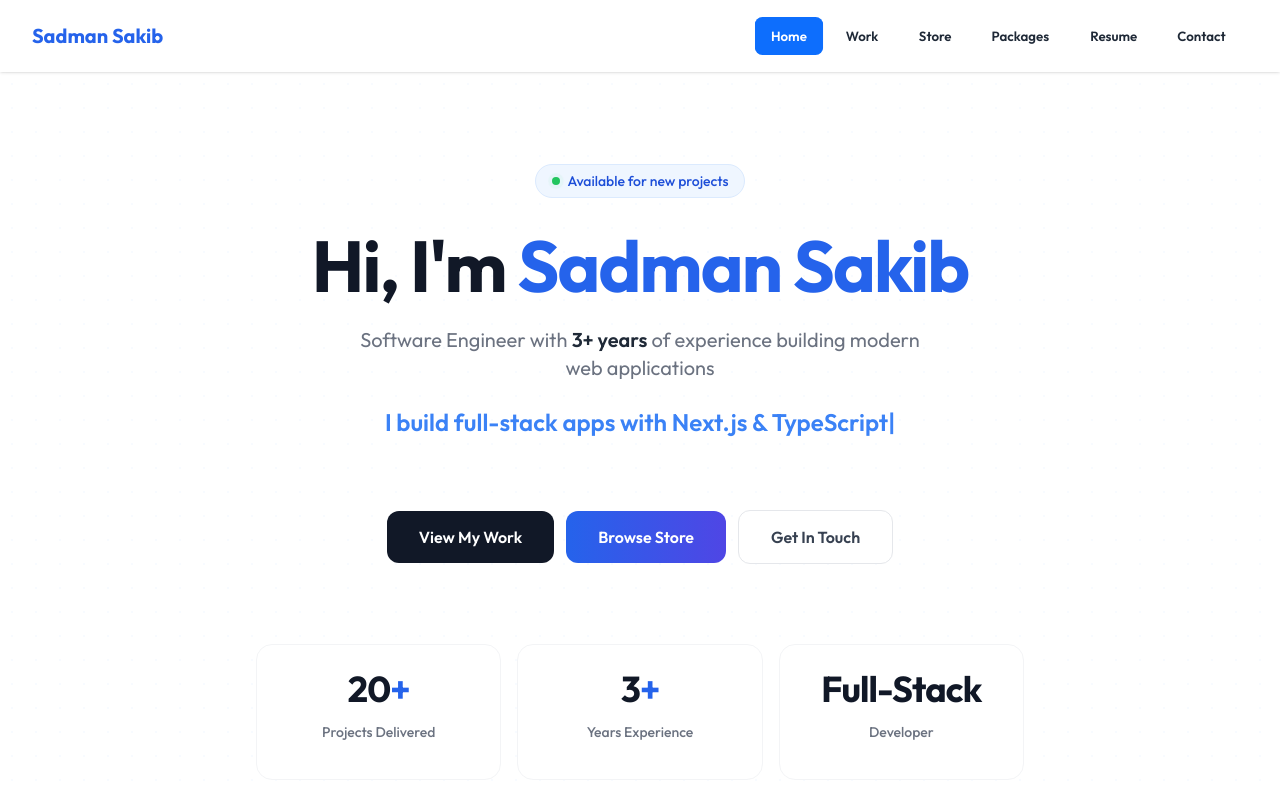
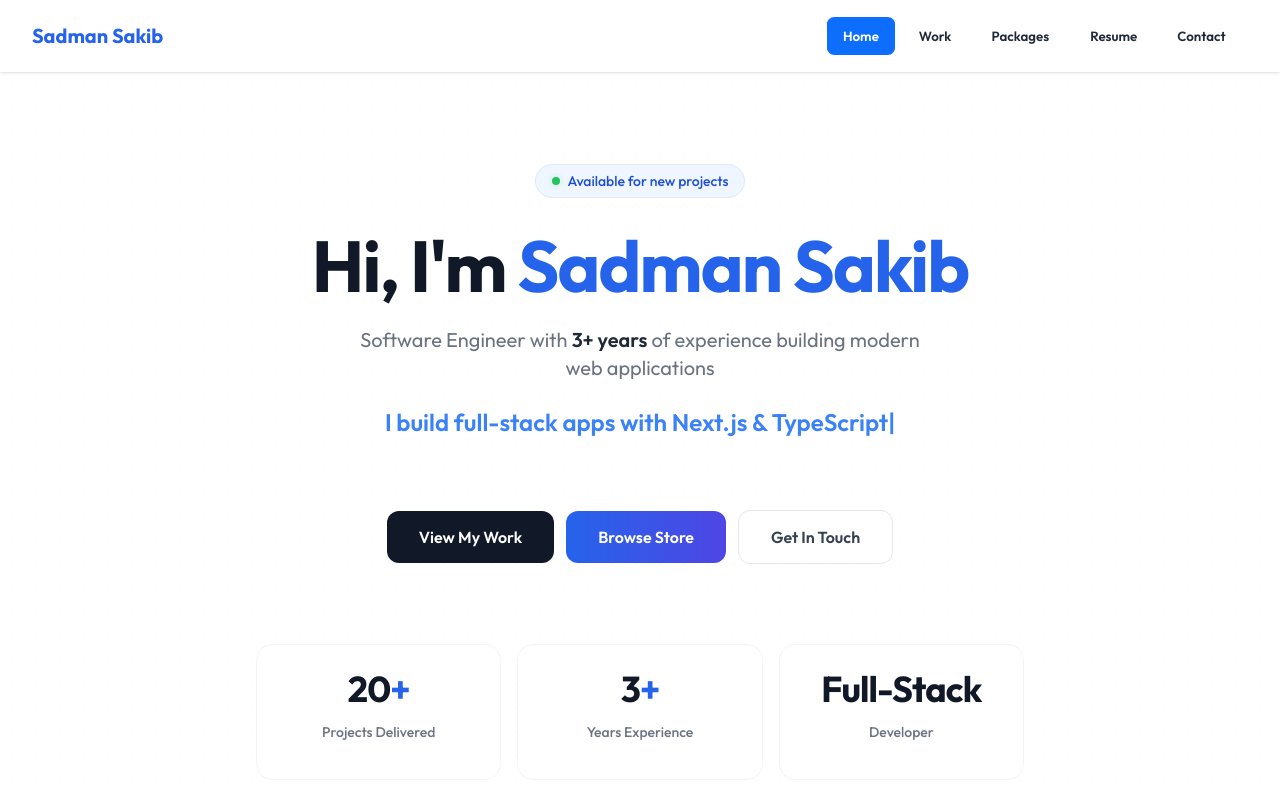
Before and after one commit to ssakib4040/nextjs-portfolio, a Next.js app: page / in a window 1280 px wide. Shown: the top 800 px of the page. Built offline with nearby package versions, Linux system fonts and the light colour scheme.

Commit message:
Remove Store item from header navigation

```diff
--- a/components/header.tsx
+++ b/components/header.tsx
@@ -6,7 +6,6 @@ import { usePathname } from "next/navigation";
 const menus = [
   { name: "Home", href: "/" },
   { name: "Work", href: "/work" },
-  { name: "Store", href: "/store" },
   { name: "Packages", href: "/packages" },
   { name: "Resume", href: "/resume" },
   { name: "Contact", href: "/contact" },
```
